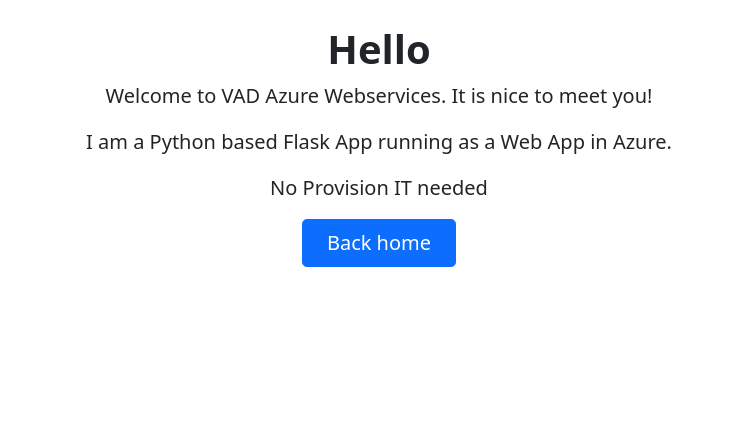
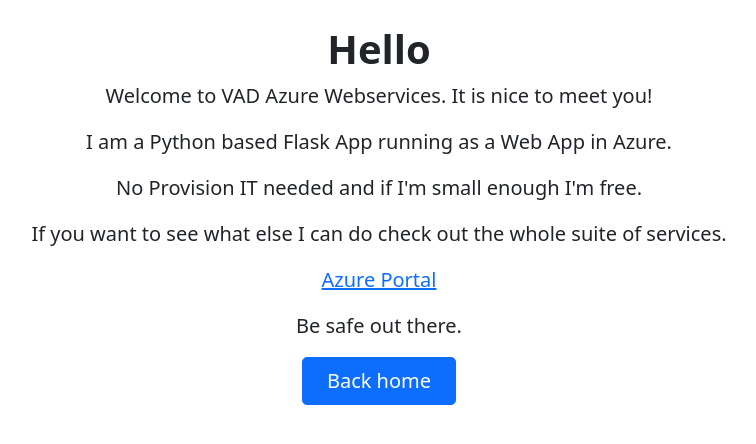
Before and after one commit to BourbonFlask/Azure, a Flask app: template templates/hello.html in a window 1280 px wide. Shown: the part 215-659 px from the top of the page, without its empty margins (261-1017 px from the left). Run offline with Flask 2, Linux system fonts and the light colour scheme; the template is opened without the code that fills it, so the values that code supplies are empty; some libraries are stand-ins or nearby versions.

Commit message:
Update hello.html

```diff
--- a/templates/hello.html
+++ b/templates/hello.html
@@ -18,7 +18,16 @@
                 I am a Python based Flask App running as a Web App in Azure.
             </p>
             <p class="fs-5">
-                No Provision IT needed
+                No Provision IT needed and if I'm small enough I'm free.
+            </p>
+             <p class="fs-5">
+                If you want to see what else I can do check out the whole suite of services.
+            </p>
+            <p class="fs-5">
+                <a href="https://portal.azure.com">Azure Portal</a>
+            </p>
+            <p class="fs-5">
+                Be safe out there.
             </p>
             <a href="{{ url_for('index') }}" class="btn btn-primary btn-lg px-4 gap-3">Back home</a>
           </div>
```
